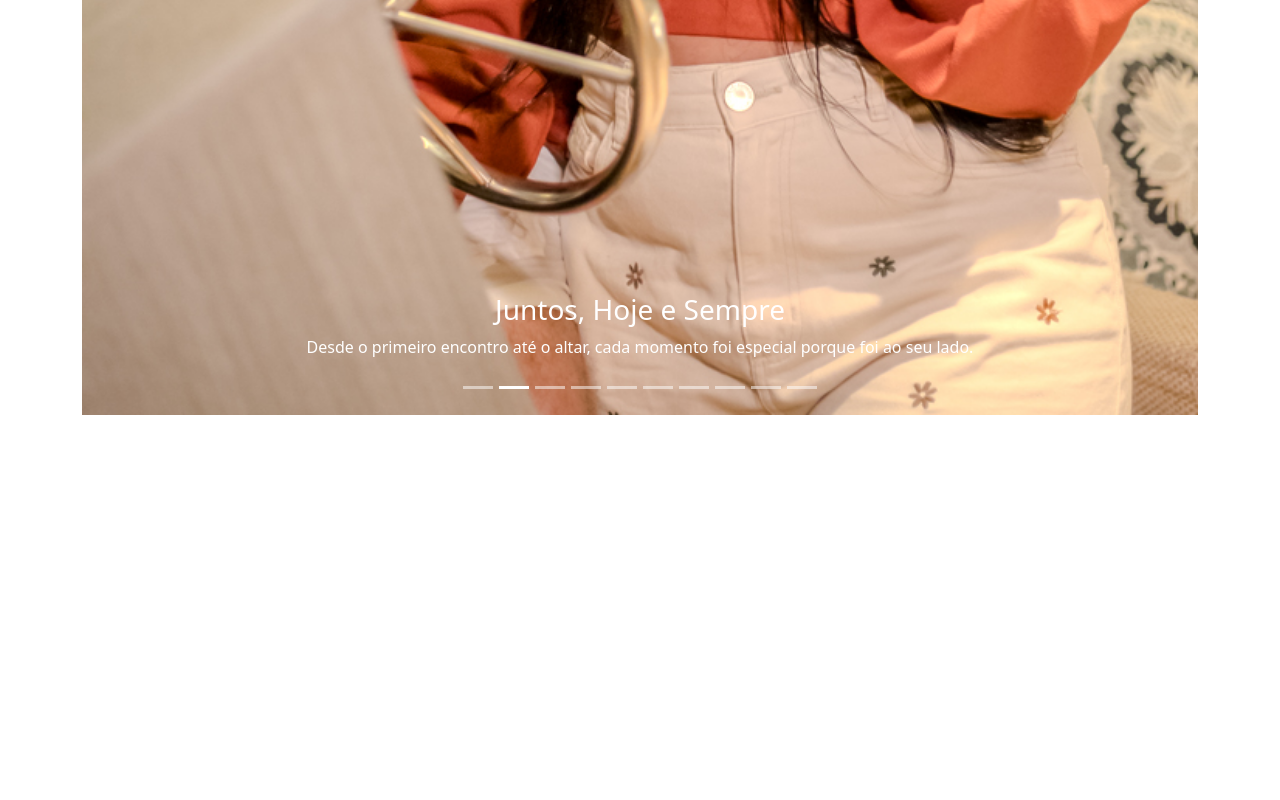
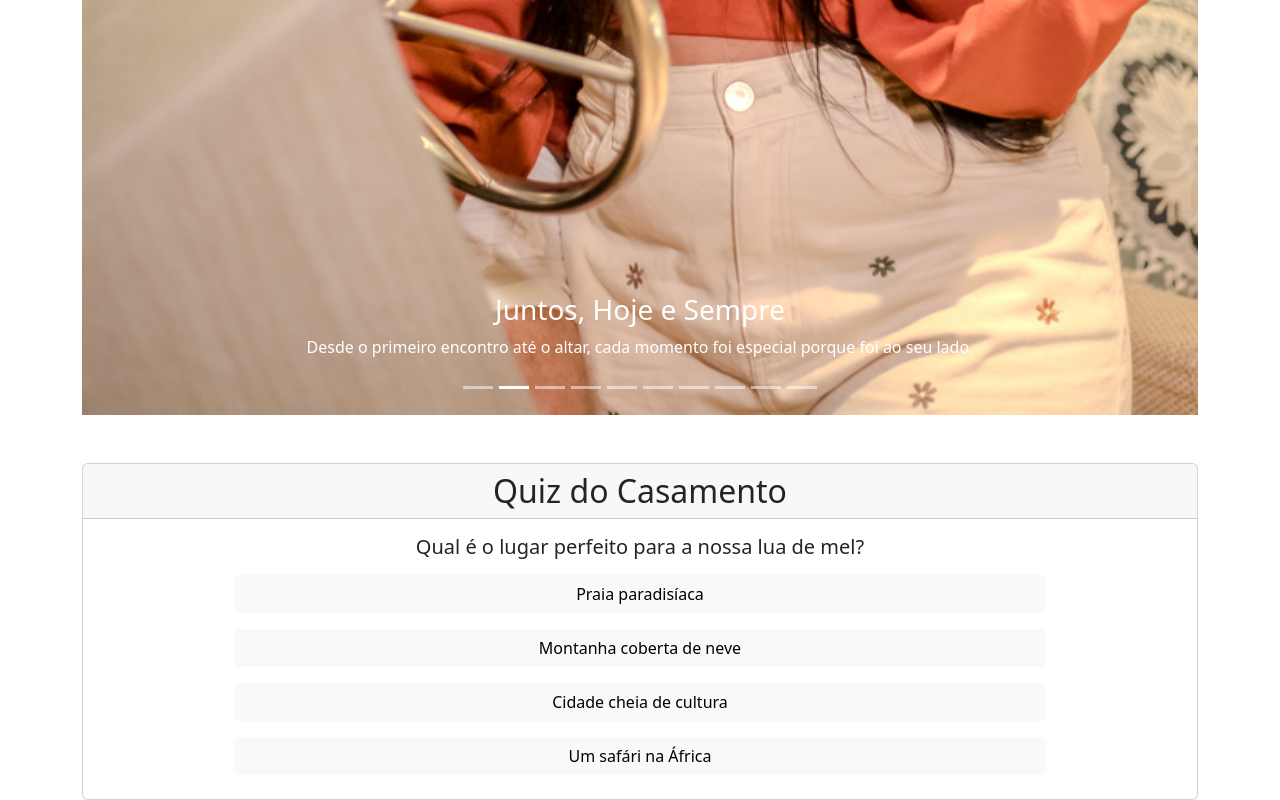
Before and after one commit to wericksilva/wedding-app, a Next.js app: page /historia in a window 1280 px wide. Shown: the part 1745-2545 px from the top of the page. Before the commit the page ends 2160 px from the top, so only its background shows below. Built offline with nearby package versions, Linux system fonts and the light colour scheme.

Commit message:
Quiz casamento

```diff
--- /dev/null
+++ b/src/app/components/Quiz.js
@@ -0,0 +1,113 @@
+import React, { useState } from 'react';
+import { Card, Button } from 'react-bootstrap';
+
+const Quiz = () => {
+    const questions = [
+        {
+            question: "Qual é o lugar perfeito para a nossa lua de mel?",
+            options: [
+                "Praia paradisíaca",
+                "Montanha coberta de neve",
+                "Cidade cheia de cultura",
+                "Um safári na África"
+            ],
+            answer: "Montanha coberta de neve",
+        },
+        {
+            question: "Qual é o nosso sonho para o futuro?",
+            options: [
+                "Construir uma casa cheia de amor",
+                "Ter uma família grande",
+                "Viajar o mundo juntos",
+                "Abrir um negócio em conjunto"
+            ],
+            answer: "Construir uma casa cheia de amor",
+        },
+        {
+            question: "Qual é a nossa viagem dos sonhos juntos?",
+            options: [
+                "Explorar as ruas de Paris",
+                "Relaxar em Bali",
+                "Uma road trip pela Califórnia",
+                "Visitar as auroras boreais na Noruega"
+            ],
+            answer: "Visitar as auroras boreais na Noruega",
+        },
+        {
+            question: "Qual é a nossa tradição favorita?",
+            options: [
+              "Noite de jogos toda sexta-feira",
+              "Cozinhar juntos aos domingos",
+              "Assistir a filmes de Natal em dezembro",
+              "Fazer um jantar temático todo mês"
+            ],
+            answer: "Fazer um jantar temático todo mês",
+          },
+        {
+            question: "Qual é o nosso filme romântico favorito?",
+            options: [
+                "Diário de uma Paixão",
+                "Como se fosse a primeira vez",
+                "Uma Linda Mulher",
+                "O Melhor de Mim"
+            ],
+            answer: "Diário de uma Paixão",
+        }
+    ];
+
+    const [score, setScore] = useState(0);
+    const [currentQuestion, setCurrentQuestion] = useState(0);
+    const [quizCompleted, setQuizCompleted] = useState(false);
+    const [selectedAnswer, setSelectedAnswer] = useState(null);
+
+    const handleAnswer = (option) => {
+        setSelectedAnswer(option); // Define a resposta selecionada
+        if (option === questions[currentQuestion].answer) {
+            setScore(score + 1);
+        }
+        setTimeout(() => {
+            const nextQuestion = currentQuestion + 1;
+            if (nextQuestion < questions.length) {
+                setCurrentQuestion(nextQuestion);
+                setSelectedAnswer(null); // Limpa a resposta selecionada para a próxima pergunta
+            } else {
+                setQuizCompleted(true);
+            }
+        }, 500); // Delay para mostrar a resposta antes de mudar
+    };
+
+    return (
+        <div className="container text-center mt-5">
+            <Card>
+                <Card.Header as="h2">Quiz do Casamento</Card.Header>
+                <Card.Body>
+                    {quizCompleted ? (
+                        <div>
+                            <h3>Você acertou {score} de {questions.length} perguntas!</h3>
+                            <p>Obrigado por participar e compartilhar esse momento especial conosco!</p>
+                        </div>
+                    ) : (
+                        <div>
+                            <Card.Title>{questions[currentQuestion].question}</Card.Title>
+                            <div className="d-flex flex-column align-items-center">
+                                {questions[currentQuestion].options.map((option, index) => (
+                                    <Button
+                                        key={index}
+                                        onClick={() => handleAnswer(option)}
+                                        variant={selectedAnswer === option ? "primary" : "light"}
+                                        className="m-2 w-75"
+                                        disabled={selectedAnswer !== null} // Desabilita botões após resposta
+                                    >
+                                        {option}
+                                    </Button>
+                                ))}
+                            </div>
+                        </div>
+                    )}
+                </Card.Body>
+            </Card>
+        </div>
+    );
+};
+
+export default Quiz;
--- a/src/app/historia/page.js
+++ b/src/app/historia/page.js
@@ -2,6 +2,7 @@
 
 import { useState } from "react";
 import CountDown from "../components/countdown";
+import Quiz from "../components/Quiz";
 import { Carousel } from "react-bootstrap";
 
 export default function Home() {
@@ -12,6 +13,7 @@ export default function Home() {
   const handleSvgClick = () => {
     setCounter(prevCounter => prevCounter + 1);
   };
+
 
   return (
     <>
@@ -185,6 +187,8 @@ export default function Home() {
 
           </Carousel>
 
+          <Quiz />
+
         </div>
       </div>
 
```
